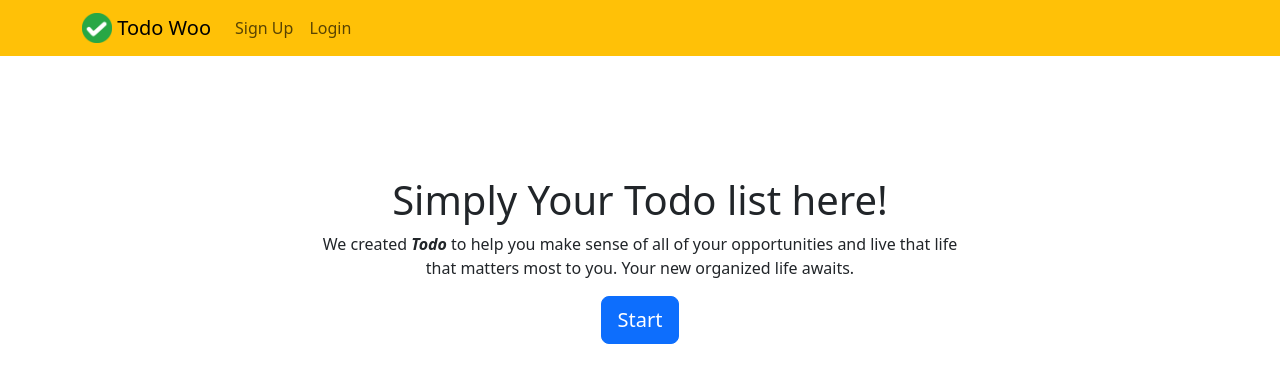
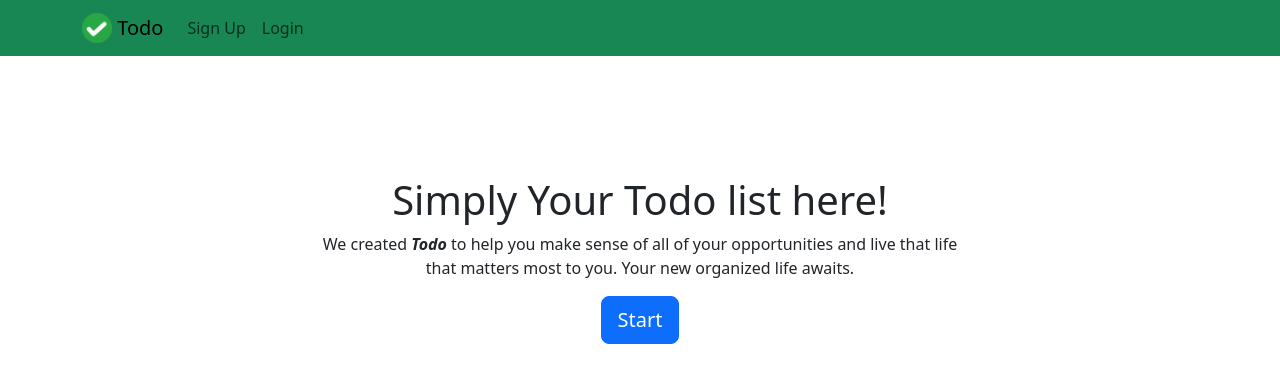
Before and after one commit to MateenSeddiqi/TodoListUsingDjango, a Django app: page / in a window 1280 px wide. Shown: the top 383 px of the page. Run offline with Django 4.2, Linux system fonts and the light colour scheme.

Commit message:
changes of base file

```diff
--- a/Todo/templates/todo/base.html
+++ b/Todo/templates/todo/base.html
@@ -10,15 +10,15 @@
     <link href="https://cdn.jsdelivr.net/npm/bootstrap@5.3.0-alpha3/dist/css/bootstrap.min.css" rel="stylesheet" integrity="sha384-KK94CHFLLe+nY2dmCWGMq91rCGa5gtU4mk92HdvYe+M/SXH301p5ILy+dN9+nJOZ" crossorigin="anonymous">
 
     <link rel="icon" type="image/png"  href="{% static 'todo/logo.png' %}">
-    <title>Todo Woo</title>
+    <title>Todo</title>
 </head>
 
 <body>
-    <nav class="navbar navbar-expand-md navbar-light bg-warning">
+    <nav class="navbar navbar-expand-md navbar-light bg-success">
     <div class="container">
         <a class="navbar-brand" href="{% url 'Home' %}">
              <img src="{% static 'todo/logo.png' %}" width="30" height="30" class="d-inline-block align-top">
-            <span>Todo Woo</span>
+            <span>Todo</span>
         </a>
         <button class="navbar-toggler" type="button" data-toggle="collapse" data-target="#navbarNav" aria-controls="navbarNav" aria-expanded="false" aria-label="Toggle navigation">
             <span class="navbar-toggler-icon"></span>
```
Also changed, not shown: db.sqlite3.
